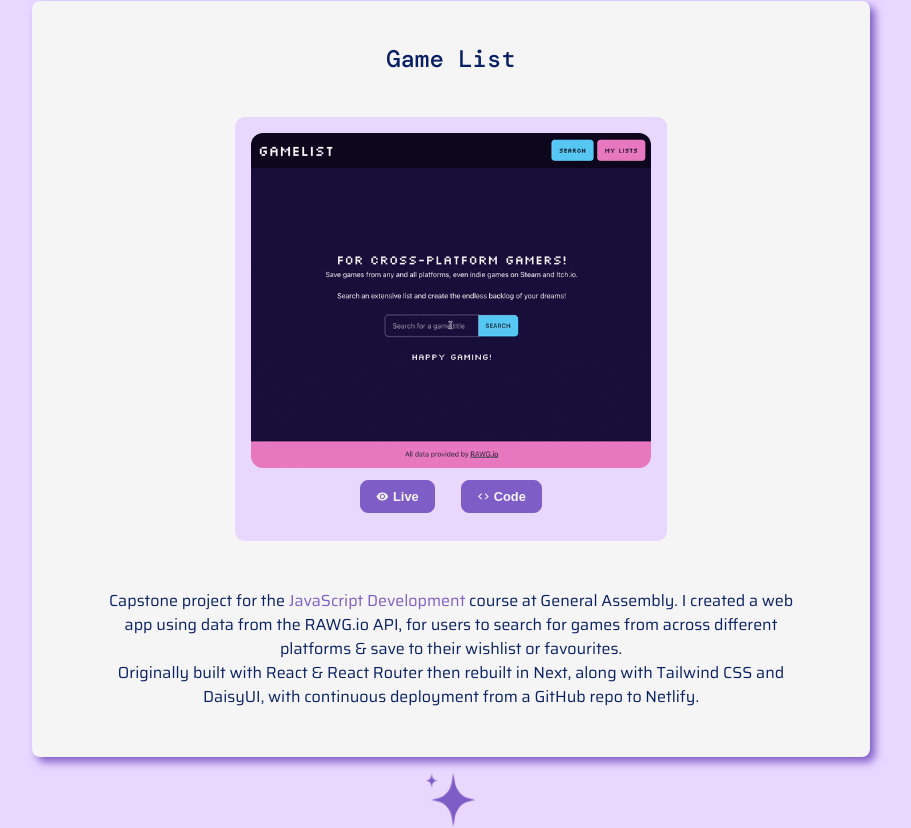
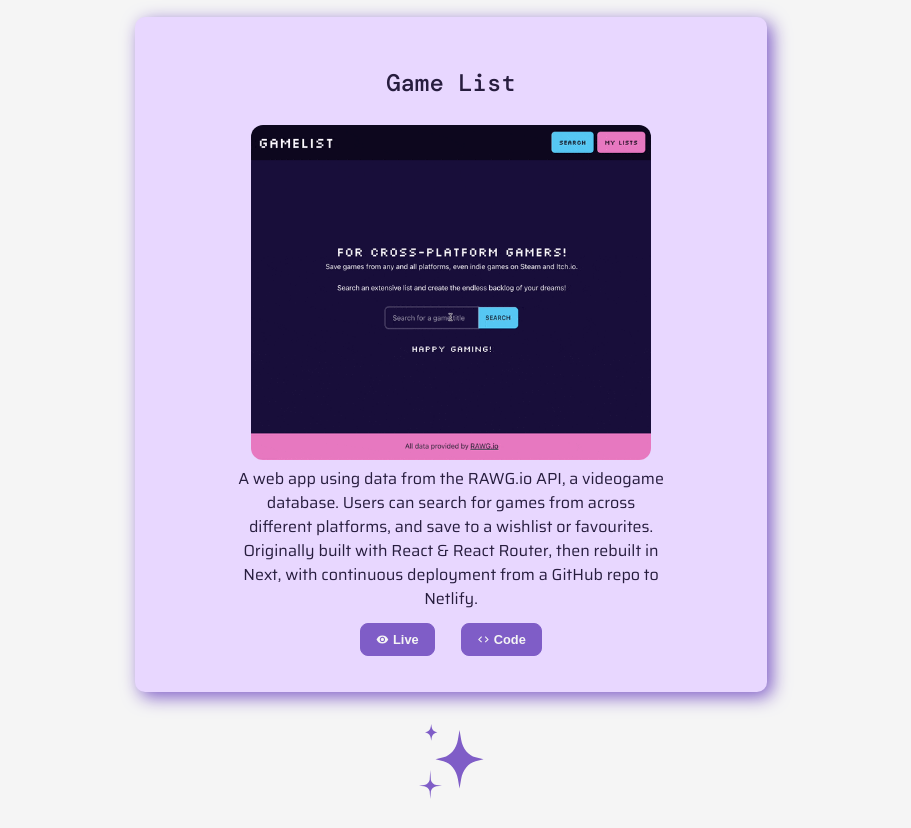
Before and after one commit to mchlol/portfolio-23, a React (Vite) app: page /projects in a window 1280 px wide. Shown: the part 157-985 px from the top of the page, without its empty margins (189-1100 px from the left). Built offline with nearby package versions, Linux system fonts and the light colour scheme.

Commit message:
adjust styles and add text descriptions to projects

```diff
--- a/src/App.css
+++ b/src/App.css
@@ -333,31 +333,13 @@ button:focus {
 /* projects */
 
 .projects-section {
-  background-color: #E8D7FF;
-  color: #092164;
+  background-color: var(--light);
+  color: var(--dark);
   margin: 0;
 }
 
-.project-description {
-  padding: 1em;
-  margin: 1em;
-  display: flex;
-  flex-direction: column;
-  justify-content: center;
-  align-items: center;
-  background-color: #F5F5F5;
-  box-shadow: 5px 5px 8px var(--darker-accent);
-  border-radius: 8px;
-}
-
-.project-description {
-  max-width: 75ch;
-  margin: 0 auto;
-}
-
-.project-description p {
-  padding: 1em 2em;
-  margin: 1em;
+.projects-section .svg-container {
+  margin-top: 2rem;
 }
 
 .main-project-header {
@@ -367,7 +349,6 @@ button:focus {
 .project-img {
   width: 100%;
   max-width: 400px;
-  display: block;
   border-radius: 12px;
   /* filter: saturate(0); */
 }
@@ -377,12 +358,19 @@ button:focus {
 } */
 
 .project-img-container {
-  max-width: 80%;
-  margin: 1em auto;
-  padding: 1em;
+  max-width: 50ch;
+  margin: 1.5rem auto;
+  padding: 1.5rem 3rem;
   background-color: var(--accent);
   border-radius: 10px;
   text-align: center;
+  box-shadow: 5px 5px 18px var(--darker-accent);
+}
+
+.project-img-container p {
+  max-width: 80%;
+  text-align: center;
+  margin: 0 auto;
 }
 
 .project-img-container button {
@@ -405,8 +393,6 @@ button:focus {
   max-width: 300px;
   flex: 0 1 auto;
   border-radius: 5px;
-  box-shadow: 5px 5px 8px var(--darker-accent);
-  background-color: #F5F5F5;
 }
 
 .resize-project img {
--- a/src/pages/Projects.jsx
+++ b/src/pages/Projects.jsx
@@ -5,40 +5,40 @@ import passwordGif from '../assets/project-password-generator.gif';
 import quizzicalGif from '../assets/project-quizzical.gif'
 import colorsGif from '../assets/project-colors.gif'
 import { MdCode, MdVisibility } from "react-icons/md"
-import Sparks from '../assets/Sparks.png'
 
 
 export default function Projects() {
     return (
-        <section className="projects-section">
+        <main className="projects-section">
             <h2 className="section-header">Projects</h2>
 
             <div className="project-wrapper">
 
-                <div className="project-description">
+                <div className="project-img-container">
 
                     <h3 className="main-project-header">Game List</h3>
 
-                    <div className="project-img-container">
+                    <img className="project-img" src={gamelistGif} alt="screenshot of a list of video games" />
 
-                        <img className="project-img" src={gamelistGif} alt="screenshot of a list of video games" />
+                    <p>A web app using data from the RAWG.io API, a videogame database. Users can search for games from across different platforms, and save to a wishlist or favourites.<br />
+                    Originally built with React & React Router, then rebuilt in Next, with continuous deployment from a GitHub repo to Netlify.</p>
 
-                        <a href="https://mchlol-gamelist.netlify.app/" target="_blank">
-                            <button><MdVisibility /> Live</button>
-                        </a>
-                        <a href="https://github.com/mchlol/next-game-list" target="_blank">
-                            <button><MdCode />Code</button>
-                        </a>
+                    <a href="https://mchlol-gamelist.netlify.app/" target="_blank">
+                        <button><MdVisibility /> Live</button>
+                    </a>
 
-                    </div>
-
-                    <p>Capstone project for the <a href="https://generalassemb.ly/education/javascript-development/sydney" target="_blank">JavaScript Development</a> course at General Assembly. I created a web app using data from the RAWG.io API, for users to search for games from across different platforms & save to their wishlist or favourites.<br />
-                    Originally built with React & React Router then rebuilt in Next, along with Tailwind CSS and DaisyUI, with continuous deployment from a GitHub repo to Netlify.</p>
+                    <a href="https://github.com/mchlol/next-game-list" target="_blank">
+                        <button><MdCode />Code</button>
+                    </a>
 
                 </div>
 
-                <div className="project-sparks-container">
-                    <img className="sparks" src={Sparks} />
+                <div className="svg-container">
+                    <svg width="65" height="75" viewBox="0 0 65 75" fill="none" xmlns="http://www.w3.org/2000/svg">
+                        <path d="M64.5559 35.2985L56.6101 37.303C49.3503 39.1361 43.6758 46.0529 42.1705 54.9095L40.5279 64.5969L38.8854 54.9095C37.3801 46.0529 31.7056 39.1361 24.442 37.303L16.5 35.2985L24.442 33.2939C31.7056 31.4609 37.3801 24.5402 38.8854 15.6874L40.5279 6L42.1705 15.6874C43.6758 24.5402 49.3503 31.4609 56.6101 33.2939L64.5559 35.2985Z" fill="#D9D9D9"/>
+                        <path d="M23 61.6854L17.2897 62.2628C14.5733 62.7897 12.4521 64.7833 11.8905 67.3312L11.2751 75L10.6598 67.3312C10.0982 64.7833 7.97694 62.7897 5.26053 62.2628L0 61.6854L5.26053 61.108C7.97694 60.5811 10.0982 58.5875 10.6598 56.0376L11.2751 46L11.8905 56.0376C12.4521 58.5875 14.5733 60.5811 17.2897 61.108L23 61.6854Z" fill="#D9D9D9"/>
+                        <path d="M18.3932 8.32689L16.3467 8.89853C14.4717 9.42063 13.0083 11.3871 12.6196 13.9023L12.1966 16.6576L11.7736 13.9023C11.3848 11.3871 9.92145 9.42063 8.05028 8.89853L6 8.32689L8.05028 7.75906C9.92145 7.23696 11.3848 5.27052 11.7736 2.75149L12.1966 0L12.6196 2.75149C13.0083 5.27052 14.4717 7.23696 16.3467 7.75906L18.3932 8.32689Z" fill="#D9D9D9"/>
+                    </svg>
                 </div>
 
                 <div className="projects-group">
@@ -46,6 +46,7 @@ export default function Projects() {
                     <div className="resize-project project-img-container">
                         <h3>Colors</h3>
                         <img className="project-img" src={colorsGif} alt="" />
+                        <p>A NextJS project based on Pantone Colo(u)r of the Year</p>
                         <a href="https://mchlol-next-colors.netlify.app/" target="_blank"><button><MdVisibility /> Live</button>
                         </a>
                         <a href="https://github.com/mchlol/colors" target="_blank"><button><MdCode />Code</button></a>
@@ -53,6 +54,7 @@ export default function Projects() {
                     <div className="resize-project project-img-container">
                         <h3>Quizzical</h3>
                         <img className="project-img" src={quizzicalGif} alt="" />
+                        <p>A quiz app using the <a href="https://opentdb.com/" target="_blank" rel="noopener noreferrer">Open Trivia DataBase API</a></p>
                         <a href="https://mchlol-quiz.netlify.app/" target="_blank"><button><MdVisibility /> Live</button>
                         </a>
                         <a href="https://github.com/mchlol/quizzical" target="_blank"><button><MdCode />Code</button></a>
@@ -60,12 +62,14 @@ export default function Projects() {
                     <div className="resize-project project-img-container">
                     <h3>Tenzies</h3>
                         <img className="project-img" src={tenziesGif} alt="" />
+                        <p>A cute dice game</p>
                         <a href="https://mchlol.github.io/tenzies/" target="_blank"><button><MdVisibility /> Live</button></a>
                         <a href="https://github.com/mchlol/tenzies" target="_blank"><button><MdCode />Code</button></a>
                     </div>
                     <div className="resize-project project-img-container">
                         <h3>Password Generator</h3>
                         <img className="project-img" src={passwordGif} alt="" />
+                        <p>Does what it says on the tin, plus night mode!</p>
                         <a href="https://mchlol.github.io/password-generator/" target="_blank"><button><MdVisibility /> Live</button></a>
                         <a href="https://github.com/mchlol/password-generator" target="_blank"><button><MdCode />Code</button></a>
                     </div>
@@ -74,6 +78,6 @@ export default function Projects() {
 
             </div>
 
-        </section>
+        </main>
     )
 };
```
